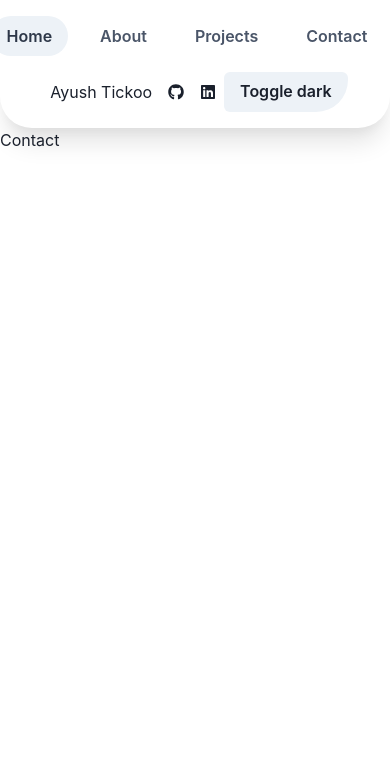
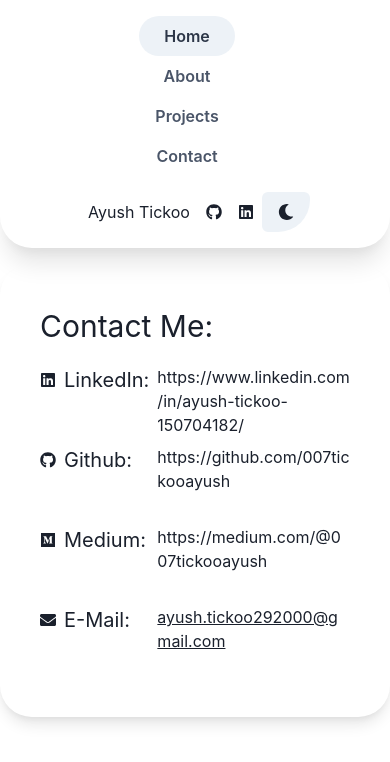
Before and after one commit to 007tickooayush/portfolio-vite-react, a React (Vite) app: page /contact in a window 390 px wide. Shown: the top 762 px of the page. Built offline with nearby package versions, Linux system fonts and the light colour scheme.

Commit message:
UI corrections+responsiveness+contacts component+Experience component modularity

```diff
--- a/src/_components/About.jsx
+++ b/src/_components/About.jsx
@@ -11,12 +11,12 @@ const About = () => {
         import('../_assets/certifications.json').then(res => setCertifications(res.default));
     }, []);
     return (
-        <ScaleFade initialScale={0.9} in={true}>
-            <Container maxW="container.md" borderRadius={"2rem"} border={10} borderColor={'black'} boxShadow={'lg'}>
+        <ScaleFade initialScale={0.9} in={true} transition={{ enter: { duration: 0.6, delay: 0.2 }, exit: { duration: 0.4, delay: 0.1 } }}>
+            <Container maxW="container.md" borderRadius={"2rem"} border={10} borderColor={'black'} boxShadow={'lg'} mt={4}>
                 <Box p={5}>
                     <Heading fontSize="xl">Ayush Tickoo</Heading>
                     <Text mt={4}>
-                        A MERN Stack developer with experience in REDIS, MySQL, Java Spring Boot.
+                        A Full Stack/MERN Stack developer with experience in Mongo DB, Express-js, Socket.io, React.js, Node.js, Bun, Docker, Docker-compose, REDIS, MySQL, Java Spring Boot, HTML, CSS, Javascript.
                         Holds a Bachelor's degree in Computer Science and Engineering.
                     </Text>
                     <List spacing={3} mt={4}>
--- a/src/_components/ColorMode.jsx
+++ b/src/_components/ColorMode.jsx
@@ -1,10 +1,11 @@
 import { Button, useColorMode } from '@chakra-ui/react';
 import React from 'react'
+import { FaMoon, FaSun } from 'react-icons/fa';
 
 const ColorMode = () => {
     const { colorMode, toggleColorMode } = useColorMode();
     return (
-        <Button borderBottomRightRadius="2rem" onClick={toggleColorMode}>Toggle {colorMode === "light" ? "dark" : "light"}</Button>
+        <Button borderBottomRightRadius="2rem" onClick={toggleColorMode}>{colorMode === "light" ? <FaMoon /> : <FaSun /> }</Button>
     )
 }
 
--- a/src/_components/Contact.jsx
+++ b/src/_components/Contact.jsx
@@ -1,8 +1,90 @@
-import React from 'react'
+import { Box, Container, Grid, GridItem, HStack, Link, ScaleFade, SimpleGrid, Text } from '@chakra-ui/react';
+import React, { useEffect, useState } from 'react'
+import { FaEnvelope, FaGithub, FaLinkedin, FaMedium } from 'react-icons/fa';
 
 const Contact = () => {
+
+    const [contact, setContact] = useState({});
+    useEffect(() => {
+        import('../_assets/home.json').then(res => {
+            console.log({ email: res.default.email, linkedin: res.default.linkedin, github: res.default.github, medium: res.default.medium });
+            setContact({ email: res.default.email, linkedin: res.default.linkedin, github: res.default.github, medium: res.default.medium });
+        }).catch(err => console.log(err));
+    }, []);
+
+    const handleEmailClick = () => {
+        window.open(`mailto:${contact.email}`);
+    };
+
     return (
-        <div>Contact</div>
+        <Container maxW="container.md" borderRadius={"2rem"} border={10} borderColor={'black'} boxShadow={'lg'} mt={4} p={10}>
+            <Text fontSize="3xl">Contact Me:</Text>
+            <Grid templateColumns="repeat(4, 1fr)" templateRows="repeat(4, 1fr)" gap={2} mt={4}>
+                <GridItem colSpan={1} rowSpan={1}>
+                    <HStack>
+                        <FaLinkedin />
+                        <Text fontSize="xl">LinkedIn:</Text>
+                    </HStack>
+                </GridItem>
+
+                <GridItem colSpan={3} rowSpan={1}>
+                    <ScaleFade initialScale={0.9} in={true} transition={{ enter: { duration: 0.6, delay: 0.2 }, exit: { duration: 0.4, delay: 0.1 } }}>
+                        <Text fontSize="md">
+                            <Link href={contact.linkedin} isExternal>
+                                {contact.linkedin}
+                            </Link>
+                        </Text>
+                    </ScaleFade>
+                </GridItem>
+
+                <GridItem colSpan={1} rowSpan={1}>
+                    <HStack>
+                        <FaGithub />
+                        <Text fontSize="xl">Github:</Text>
+                    </HStack>
+                </GridItem>
+                <GridItem colSpan={3} rowSpan={1}>
+                    <ScaleFade initialScale={0.9} in={true} transition={{ enter: { duration: 0.6, delay: 0.2 }, exit: { duration: 0.4, delay: 0.1 } }}>
+                        <Text fontSize="md">
+                            <Link href={contact.github} isExternal>
+                                {contact.github}
+                            </Link>
+                        </Text>
+                    </ScaleFade>
+                </GridItem>
+
+                <GridItem colSpan={1} rowSpan={1}>
+                    <HStack>
+                        <FaMedium />
+                        <Text fontSize="xl">Medium:</Text>
+                    </HStack>
+                </GridItem>
+                <GridItem colSpan={3} rowSpan={1}>
+                    <ScaleFade initialScale={0.9} in={true} transition={{ enter: { duration: 0.6, delay: 0.2 }, exit: { duration: 0.4, delay: 0.1 } }}>
+                        <Text fontSize="md">
+                            <Link href={contact.medium} isExternal>
+                                {contact.medium}
+                            </Link>
+                        </Text>
+                    </ScaleFade>
+                </GridItem>
+
+                <GridItem colSpan={1} rowSpan={1}>
+                    <HStack>
+                        <FaEnvelope />
+                        <Text fontSize="xl">E-Mail:</Text>
+                    </HStack>
+                </GridItem>
+                <GridItem colSpan={3} rowSpan={1}>
+                    <ScaleFade initialScale={0.9} in={true} transition={{ enter: { duration: 0.6, delay: 0.2 }, exit: { duration: 0.4, delay: 0.1 } }}>
+                        <Text fontSize="md" onClick={handleEmailClick} style={{ cursor: 'pointer', textDecoration: 'underline' }}>
+                            {contact.email}
+                        </Text>
+                    </ScaleFade>
+                </GridItem>
+
+            </Grid>
+        </Container>
     )
 }
 
--- /dev/null
+++ b/src/_components/ErrorBoundary.jsx
@@ -0,0 +1,16 @@
+import { Container, Flex, Text } from '@chakra-ui/react';
+import React from 'react'
+
+const ErrorBoundary = () => {
+    return (
+        <Container>
+            <Flex direction="column" justifyContent="center" alignItems="center" height="90vh">
+                <Text fontSize={'4xl'}>404</Text>
+                <Text fontSize={'3xl'}>Page Not Found</Text>
+                <Text>The requested page could not be found.</Text>
+            </Flex>
+        </Container>
+    );
+}
+
+export default ErrorBoundary;
--- a/src/_components/Projects.jsx
+++ b/src/_components/Projects.jsx
@@ -8,10 +8,10 @@ const Projects = () => {
     useEffect(() => {
         import("../_assets/projects.json").then(res => setProjects(res.default)).catch(err => console.log(err));
         // setProjects(projectsList);
-    },[]);
+    }, []);
 
     return (
-        <SlideFade in={true} offsetY="20px">
+        <SlideFade in={true} offsetY="20px" transition={{ enter: { duration: 0.5, delay: 0.3 }, exit: { duration: 0.2, delay: 0.5 } }} >
             <Container p={8} shadow={'xl'} borderRadius={'2rem'} maxW={'container.lg'}>
                 <Box >
                     <Flex flexWrap={'wrap'}>
--- a/src/_components/Root.jsx
+++ b/src/_components/Root.jsx
@@ -7,7 +7,8 @@ import { FaGithub, FaLinkedin } from 'react-icons/fa';
 const Root = () => {
 
     return (
-        <Box display="flex" flexDirection={"column"} minHeight="100vh">
+        // <Box display="flex" flexDirection={{ base: "column", md: "row" }} flexWrap="wrap" minHeight="100vh" minWidth={'100vw'}></Box>
+        <Box display="flex" flexDirection={"column"} minHeight="100vh" minWidth={'100vw'}>
             <Flex
                 p={4}
                 shadow="xl"
@@ -16,10 +17,10 @@ const Root = () => {
                 justify="space-between"
                 align="center"
                 borderBottomRadius="2rem"
-                flexDirection={['column', 'row']}
+                direction={{ base: "column", md: "row" }}
             >
-                <Flex justify="space-between" align="center" mb={[4, 0]}>
-                    <Tabs variant="soft-rounded" colorScheme="gray" display='flex' flexDirection={'row'}>
+                <Flex justify="space-between" align="center" mb={[4, 0]} flexDirection={['column', 'row']} >
+                    <Tabs variant="soft-rounded" colorScheme="gray" display='flex' flexDirection={['column', 'row']}>
                         <Tab mr={4}>
                             <Link to="/home">Home</Link>
                         </Tab>
@@ -34,7 +35,8 @@ const Root = () => {
                         </Tab>
                     </Tabs>
                 </Flex>
-                <Flex justify="space-between" align="center">
+                <Flex justify="space-between" align="center" >
+                {/* flexDirection={['column', 'row']} */}
                     <Box margin={2}>
                         <Text>Ayush Tickoo</Text>
                     </Box>
```
Also changed, not shown: src/_components/Experience.jsx (added, +48 -0 lines), src/_components/Home.jsx (+13 -37 lines), src/_utils/router.jsx (+4 -3 lines).
